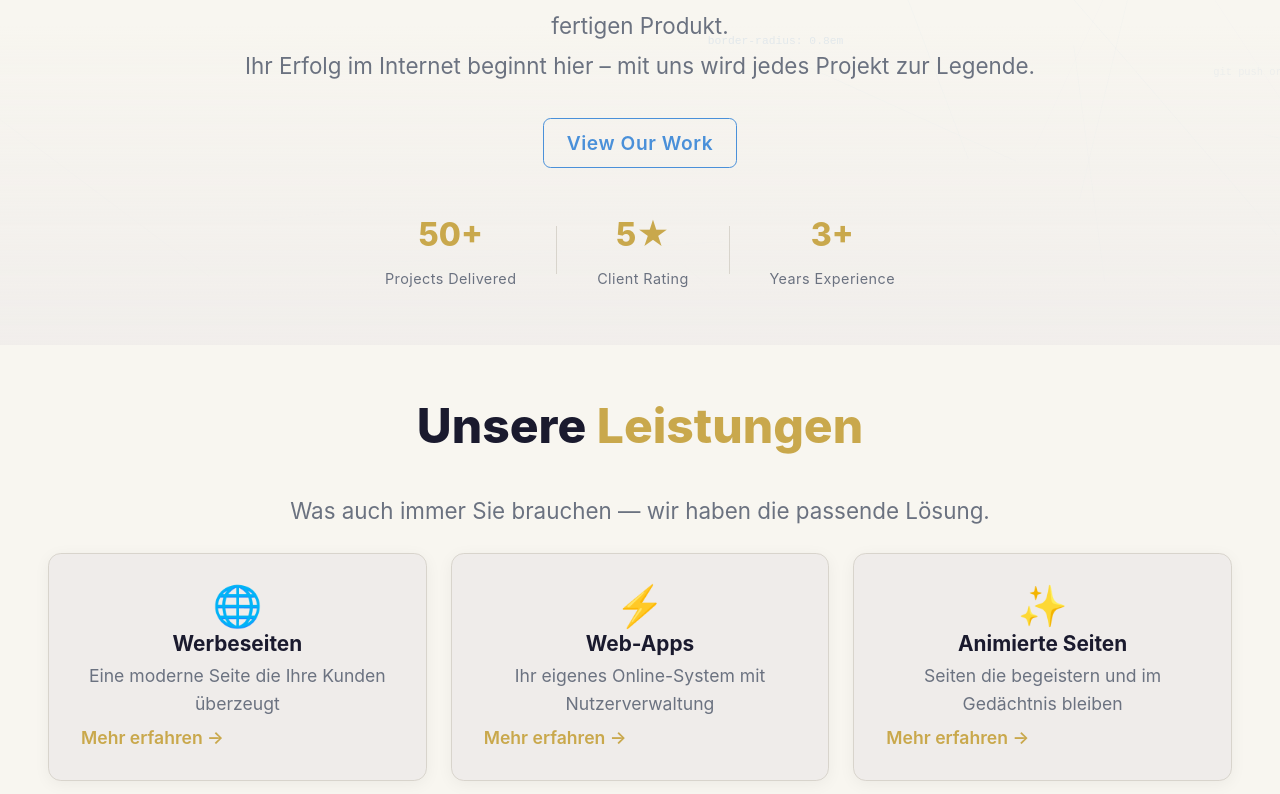
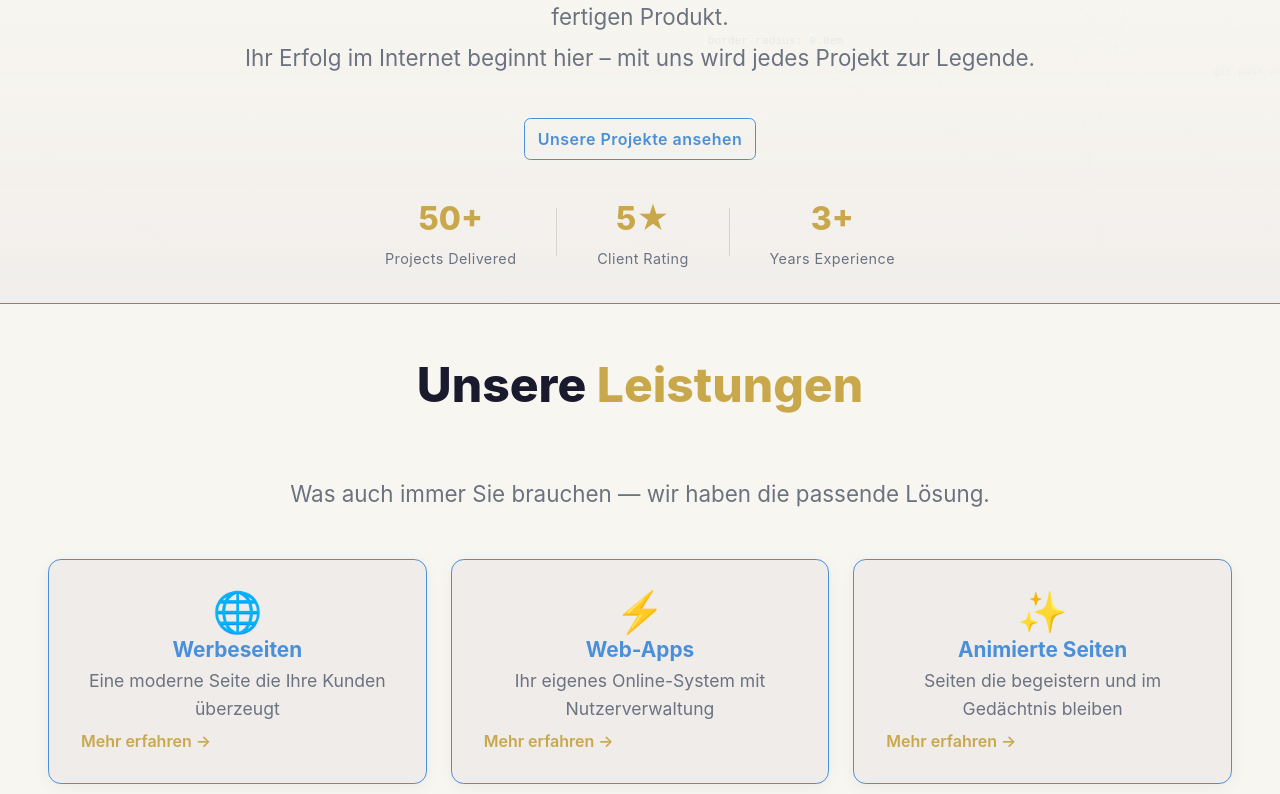
Before and after one commit to login-nigol/perunix, a React (Vite) app: page / in a window 1280 px wide. Shown: the part 506-1300 px from the top of the page. Built offline with nearby package versions, Linux system fonts and the light colour scheme.

Commit message:
fix: remove gaps between sections, add blue borders, fix Hero padding

```diff
--- a/src/components/landing/HeroSection.jsx
+++ b/src/components/landing/HeroSection.jsx
@@ -77,7 +77,7 @@ function HeroSection() {
                         className={styles.btnSecondary}
                         onClick={handleCta}
                     >
-                        View Our Work
+                        Unsere Projekte ansehen
                     </a>
 
                 </motion.div>
--- a/src/components/landing/HeroSection.module.css
+++ b/src/components/landing/HeroSection.module.css
@@ -3,12 +3,12 @@
 
 /* Секция на весь экран — центрируем контент */
 .hero {
-  min-height: 100vh;
+  /* min-height: 100vh; */
   display: flex;
   align-items: center;
   justify-content: center;
   text-align: center;
-  padding: 1em 0.5em 1em;
+  padding: 2em 0.5em 2em;
   /* padding-top: 4em; */
   /* Лёгкий градиент снизу — плавный переход к следующей секции */
   background: linear-gradient(
@@ -28,7 +28,7 @@
   display: flex;
   flex-direction: column;
   align-items: center;
-  gap: 1.5em;
+  gap: 2em;
 }
 
 /* ===================== BADGE ===================== */
@@ -98,9 +98,9 @@
 
 /* Вторичная кнопка — голубая рамка */
 .btnSecondary {
-  font-size: 1.2em;
+  font-size: 1em;
   font-weight: 600;
-  padding: 0.4em 1.2em;
+  padding: 0.4em 0.8em;
   border-radius: var(--radius-btn);
   border: 0.05em solid var(--clr-blue);
   color: var(--clr-blue);
@@ -120,7 +120,7 @@
   display: flex;
   align-items: center;
   gap: 2.5em;
-  margin-top: 1em;
+  /* margin-top: 1em; */
   flex-wrap: wrap;
   justify-content: center;
 }
@@ -130,7 +130,7 @@
   display: flex;
   flex-direction: column;
   align-items: center;
-  gap: 0.3em;
+  /* gap: 0.3em; */
 }
 
 /* Цифра */
--- a/src/components/landing/Navbar.jsx
+++ b/src/components/landing/Navbar.jsx
@@ -4,7 +4,7 @@
 /* логотипом PERUNIX и кнопкой CTA                  */
 /* На мобилке — бургер-меню                         */
 
-import { useState, useEffect, useRef } from 'react'
+import { useState, useEffect } from 'react'
 import { useSound } from '../../hooks/useSound'
 import { useVibrate } from '../../hooks/useVibrate'
 import styles from './Navbar.module.css'
@@ -27,7 +27,7 @@ function Navbar() {
     const [menuOpen, setMenuOpen] = useState(false)
 
     /* Измеряем высоту navbar и передаём в CSS переменную */
-    const navRef = useRef(null)
+    // const navRef = useRef(null)
 
     /* Хуки звука и вибрации */
     const { playClick, playThunder } = useSound()
@@ -40,17 +40,17 @@ function Navbar() {
         return () => window.removeEventListener('scroll', handleScroll)
     }, [])
 
-    useEffect(() => {
-        const updateHeight = () => {
-            if (navRef.current) {
-                const height = navRef.current.offsetHeight
-                document.documentElement.style.setProperty('--navbar-height', `${height}px`)
-            }
-        }
-        updateHeight()
-        window.addEventListener('resize', updateHeight)
-        return () => window.removeEventListener('resize', updateHeight)
-    }, [])
+    // useEffect(() => {
+    //     const updateHeight = () => {
+    //         if (navRef.current) {
+    //             const height = navRef.current.offsetHeight
+    //             document.documentElement.style.setProperty('--navbar-height', `${height}px`)
+    //         }
+    //     }
+    //     updateHeight()
+    //     window.addEventListener('resize', updateHeight)
+    //     return () => window.removeEventListener('resize', updateHeight)
+    // }, [])
 
     /* Закрываем меню при клике на ссылку */
     const handleLinkClick = () => {
@@ -68,7 +68,7 @@ function Navbar() {
 
     return (
         /* Фон появляется после скролла */
-        <header ref={navRef} className={`${styles.navbar} ${scrolled ? styles.scrolled : ''}`}>
+        <header className={`${styles.navbar} ${scrolled ? styles.scrolled : ''}`}>
             {/* Затемнение фона при открытом меню */}
             {menuOpen && (
                 <div
--- a/src/components/landing/ServicesSection.module.css
+++ b/src/components/landing/ServicesSection.module.css
@@ -3,7 +3,7 @@
 
 /* Секция на жемчужном фоне */
 .services {
-  padding: 0.5em 0;
+  padding: 2.5em 0;
   position: relative;
   z-index: 1;
 }
@@ -20,7 +20,7 @@
   font-size: clamp(1.75em, 4vw, 3em);
   font-weight: 800;
   text-align: center;
-  margin-bottom: 0.5em;
+  margin-bottom: 1em;
   color: var(--clr-text);
 }
 
@@ -35,7 +35,7 @@
   color: var(--clr-muted);
   text-align: center;
   max-width: 36em;
-  margin: 0 auto 1em;
+  margin: 0 auto 2em;
   line-height: 1.8;
 }
 
@@ -50,7 +50,7 @@
 /* ===================== КАРТОЧКА ===================== */
 .card {
   background-color: var(--clr-surface);
-  border: 0.05em solid var(--clr-border);
+  border: 0.05em solid var(--clr-blue);
   border-radius: var(--radius-card);
   padding: 2em;
   display: flex;
@@ -80,7 +80,7 @@
   text-align: center;
   font-size: 1.3em;
   font-weight: 700;
-  color: var(--clr-text);
+  color: var(--clr-blue);
 }
 
 /* ===================== КОРОТКОЕ ОПИСАНИЕ ===================== */
@@ -94,7 +94,7 @@
 
 /* ===================== КНОПКА НА КАРТОЧКЕ ===================== */
 .cardBtn {
-  font-size: 1.1em;
+  font-size: 1em;
   font-weight: 600;
   color: var(--clr-gold);
   padding: 0;
@@ -116,7 +116,7 @@
   }
 
   .card {
-    padding: 0.5em;
+    padding: 1em 0.5em;
   }
 
   .modal {
--- a/src/pages/LandingPage.module.css
+++ b/src/pages/LandingPage.module.css
@@ -15,10 +15,10 @@
   z-index: 1;
 
   /* Отступ под фиксированный navbar */
-  padding-top: var(--navbar-height, 4em);
+  padding-top: 3em;
 
   /* Отступы между секциями */
   display: flex;
   flex-direction: column;
-  gap: 2em;
+  /* gap: 2em; */
 }
--- a/src/styles/global.css
+++ b/src/styles/global.css
@@ -36,7 +36,7 @@
 html {
   font-size: 16px;
   scroll-behavior: smooth;
-  scroll-padding-top: var(--navbar-height, 4em);
+  scroll-padding-top: 3em;
 }
 
 body {
@@ -63,3 +63,8 @@ button {
   background: none;
   font-family: inherit;
 }
+
+/* ===================== РАЗДЕЛИТЕЛЬ СЕКЦИЙ ===================== */
+section + section {
+  border-top: 0.05em solid var(--clr-blue);
+}
```
